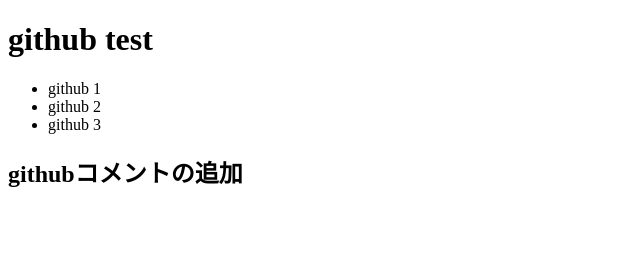
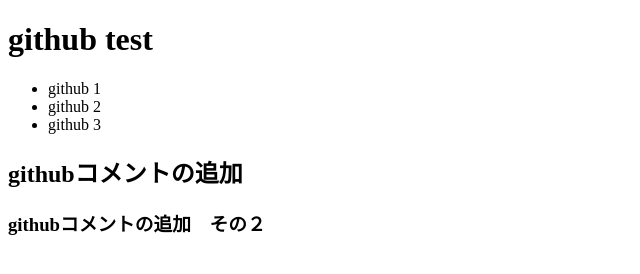
Before and after one commit to goto0000/Test, a plain HTML site: page index.html in a window 1280 px wide. Shown: the whole page, without its empty margins (0-640 px from the left). Drawn offline with Linux system fonts and the light colour scheme.

Commit message:
２回目の変更

```diff
--- a/index.html
+++ b/index.html
@@ -12,5 +12,6 @@
       <li>github 3</li>
     </ul>
     <h2>githubコメントの追加</h2>
+    <h3>githubコメントの追加　その２</h3>
   </body>
 </html>
```
